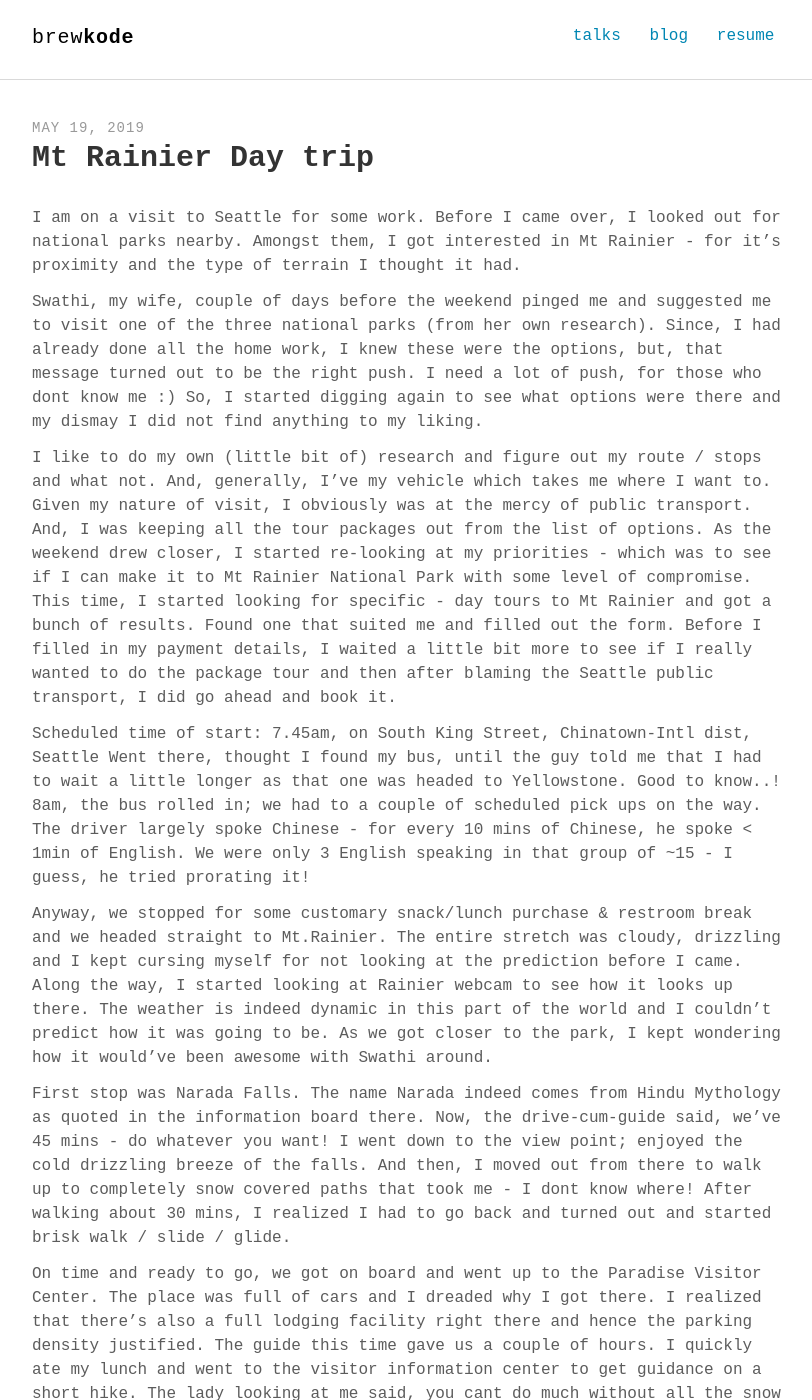
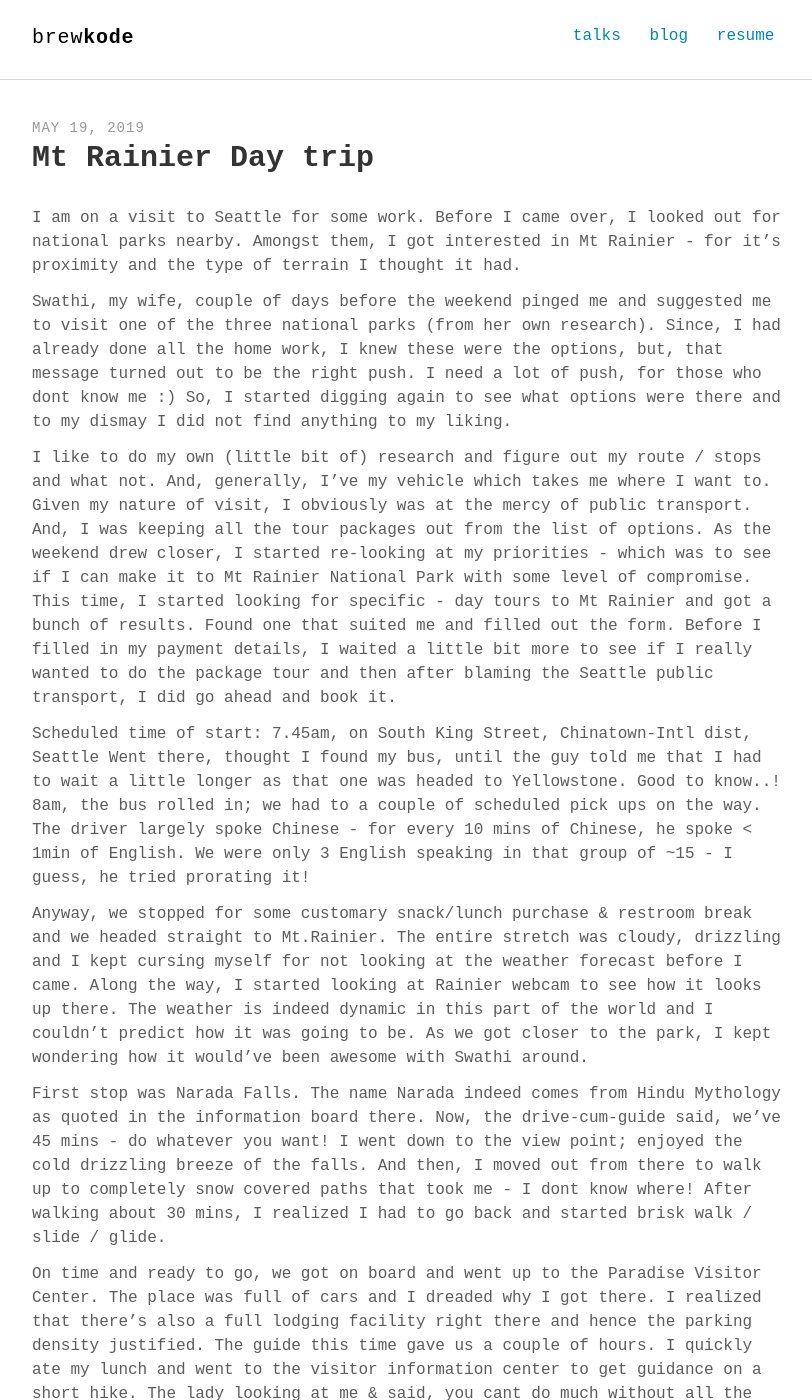
Before and after one commit to brewkode/brewkode.github.io, a Jekyll site: the page built from _posts/2019-05-19-Day-hike-to-Rainier.md, in a window 1280 px wide and 1400 px high. Shown: the whole window, without its empty margins (232-1044 px from the left). Built offline with Jekyll 4.4.1, drawn with Linux system fonts in a browser that asks for light colours; some web fonts are replaced; some of the changed text lies outside the part shown.

Commit message:
Minor fixes.

```diff
--- a/_posts/2019-05-19-Day-hike-to-Rainier.md
+++ b/_posts/2019-05-19-Day-hike-to-Rainier.md
@@ -6,18 +6,18 @@ comments: false
 
 I am on a visit to Seattle for some work. Before I came over, I looked out for national parks nearby. Amongst them, I got interested in Mt Rainier - for it's proximity and the type of terrain I thought it had.
 
-Swathi, my wife, couple of days before the weekend pinged me and suggested me to visit one of the three national parks (from her own research). Since, I had already done all the home work, I knew these were the options, but, that message turned out to be the right push. I need a lot of push, for those who dont know me :) So, I started digging again to see what options were there and my dismay I did not find anything to my liking.
+Swathi, my wife, couple of days before the weekend pinged me and suggested me to visit one of the three national parks (from her own research). Since, I had already done all the home work, I knew these were the options, but, that message turned out to be the right push. I need a lot of push, for those who dont know me :) So, I started digging again to see what options were there and to my dismay I did not find anything to my liking.
 
 I like to do my own (little bit of) research and figure out my route / stops and what not. And, generally, I've my vehicle which takes me where I want to. Given my nature of visit, I obviously was at the mercy of public transport. And, I was keeping all the tour packages out from the list of options. As the weekend drew closer, I started re-looking at my priorities - which was to see if I can make it to Mt Rainier National Park with some level of compromise. This time, I started looking for specific - day tours to Mt Rainier and got a bunch of results. Found one that suited me and filled out the form. Before I filled in my payment details, I waited a little bit more to see if I really wanted to do the package tour and then after blaming the Seattle public transport, I did go ahead and book it.
 
 Scheduled time of start: 7.45am, on South King Street, Chinatown-Intl dist, Seattle
 Went there, thought I found my bus, until the guy told me that I had to wait a little longer as that one was headed to Yellowstone. Good to know..! 8am, the bus rolled in; we had to a couple of scheduled pick ups on the way. The driver largely spoke Chinese - for every 10 mins of Chinese, he spoke < 1min of English. We were only 3 English speaking in that group of ~15 - I guess, he tried prorating it!
 
-Anyway, we stopped for some customary snack/lunch purchase & restroom break and we headed straight to Mt.Rainier. The entire stretch was cloudy, drizzling and I kept cursing myself for not looking at the prediction before I came. Along the way, I started looking at Rainier webcam to see how it looks up there. The weather is indeed dynamic in this part of the world and I couldn't predict how it was going to be. As we got closer to the park, I kept wondering how it would've been awesome with Swathi around.
+Anyway, we stopped for some customary snack/lunch purchase & restroom break and we headed straight to Mt.Rainier. The entire stretch was cloudy, drizzling and I kept cursing myself for not looking at the weather forecast before I came. Along the way, I started looking at Rainier webcam to see how it looks up there. The weather is indeed dynamic in this part of the world and I couldn't predict how it was going to be. As we got closer to the park, I kept wondering how it would've been awesome with Swathi around.
 
-First stop was Narada Falls. The name Narada indeed comes from Hindu Mythology as quoted in the information board there. Now, the drive-cum-guide said, we've 45 mins - do whatever you want! I went down to the view point; enjoyed the cold drizzling breeze of the falls. And then, I moved out from there to walk up to completely snow covered paths that took me - I dont know where! After walking about 30 mins, I realized I had to go back and turned out and started brisk walk / slide / glide.
+First stop was Narada Falls. The name Narada indeed comes from Hindu Mythology as quoted in the information board there. Now, the drive-cum-guide said, we've 45 mins - do whatever you want! I went down to the view point; enjoyed the cold drizzling breeze of the falls. And then, I moved out from there to walk up to completely snow covered paths that took me - I dont know where! After walking about 30 mins, I realized I had to go back and started brisk walk / slide / glide.
 
-On time and ready to go, we got on board and went up to the Paradise Visitor Center. The place was full of cars and I dreaded why I got there. I realized that there's also a full lodging facility right there and hence the parking density justified. The guide this time gave us a couple of hours. I quickly ate my lunch and went to the visitor information center to get guidance on a short hike. The lady looking at me said, you cant do much without all the snow gear - I had my snow shoes & a fleece jacket. So, she suggested a small (on the road) hike down the valley to experience sounds of "frozen water". I split my time into 2 halves. First is to run up the snow mountain as much I can and walk back. Then head out to the experience the "Symphony of Sounds" as she called it.
+On time and ready to go, we got on board and went up to the Paradise Visitor Center. The place was full of cars and I dreaded why I got there. I realized that there's also a full lodging facility right there and hence the parking density justified. The guide this time gave us a couple of hours. I quickly ate my lunch and went to the visitor information center to get guidance on a short hike. The lady looking at me & said, you cant do much without all the snow gear - I had my snow shoes & a fleece jacket. So, she suggested a small (on the road) hike down the valley to experience sounds of "frozen water". I split my time into 2 halves. First is to run up the snow mountain as much I can and walk back. Then head out to the experience the "Symphony of Sounds" as she called it.
 
 The hike up the snow mountain body was fun. I walked up until a point where I realized the next step was too steep, where going up would be fun, but, return would be difficult. Helped someone along the way to fix their bag and came back down with snow fully inside my shoes. Drying time!
 
```
